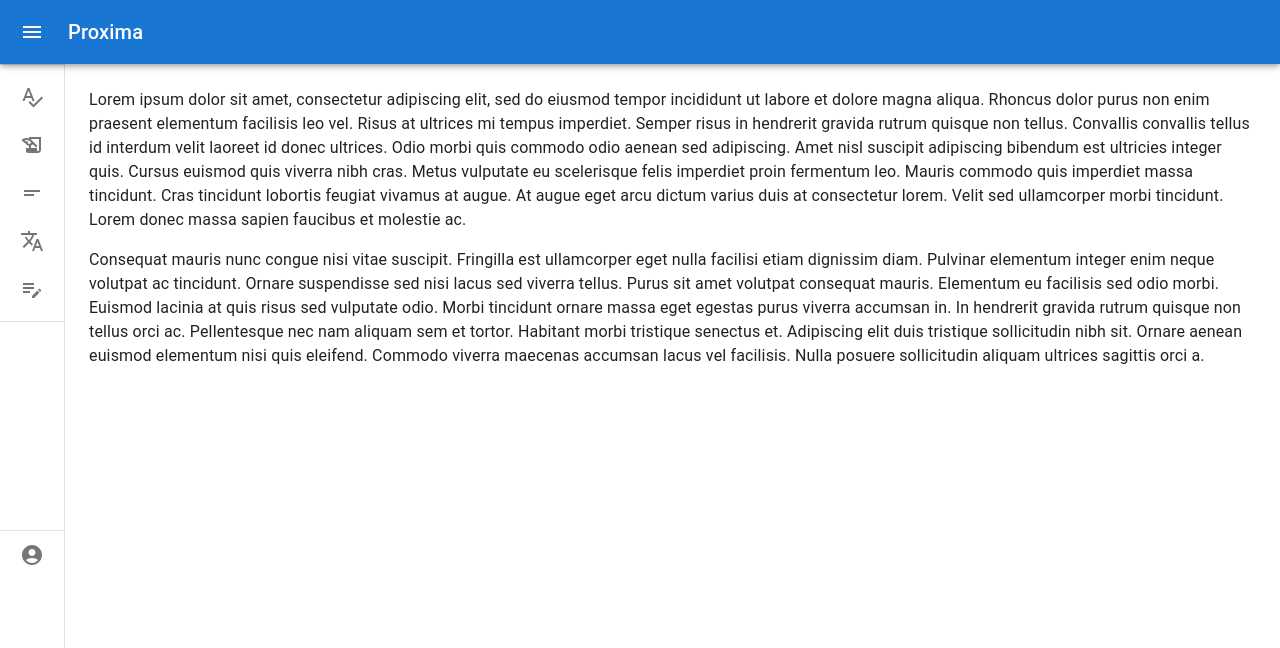
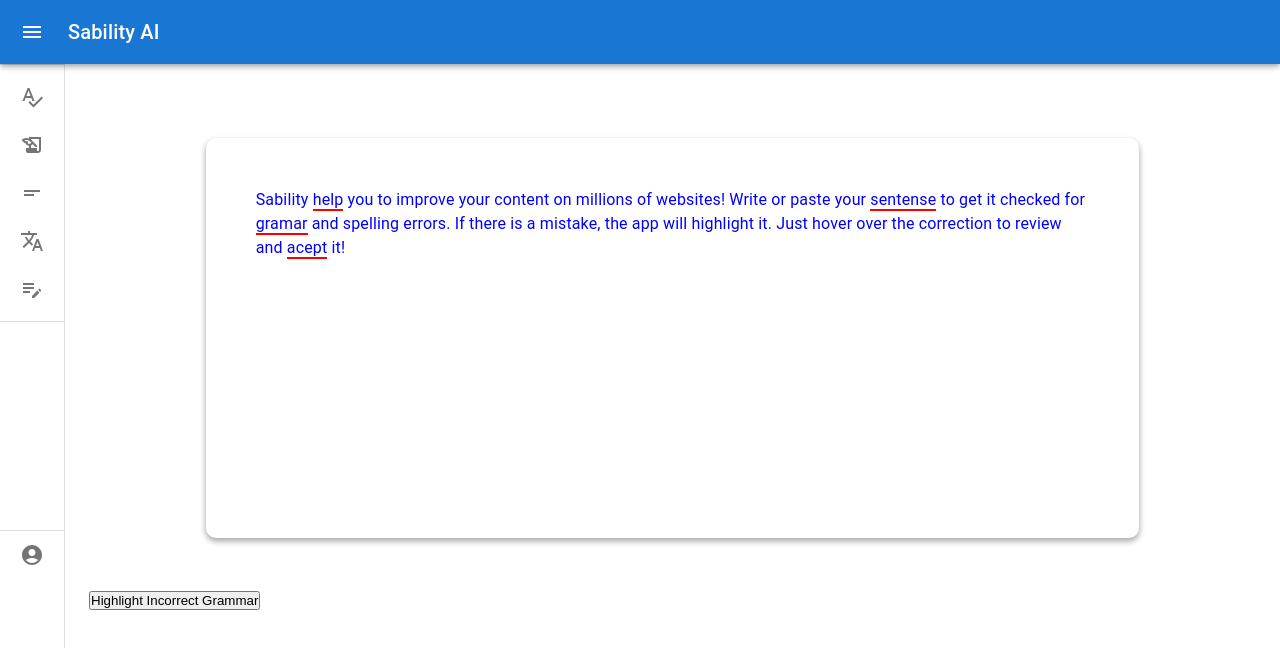
Before and after one commit to tope-olajide/sabi-ai, a Next.js app: page / in a window 1280 px wide. Shown: the top 648 px of the page. Built offline with nearby package versions, Linux system fonts and the light colour scheme.

Commit message:
Implement the grammar checker UI

```diff
--- /dev/null
+++ b/src/app/grammer-checker/Editor.tsx
@@ -0,0 +1,156 @@
+"use client";
+import './editor.css'
+import {
+  Popover,
+  Box,
+  Typography,
+  Badge,
+  IconButton,
+  Button,
+} from "@mui/material";
+import React, {
+  ChangeEvent,
+  FormEvent,
+  useEffect,
+  useRef,
+  useState,
+} from "react";
+import DeleteIcon from "@mui/icons-material/Delete";
+const Editor = () => {
+  const editorRef = useRef<HTMLDivElement | null>(null);
+  function excemptWord(htmlString: string, exceptionList: string | string[]) {
+    const parser = new DOMParser();
+    const doc = parser.parseFromString(htmlString, "text/html");
+    const spans = doc.querySelectorAll(".highlight");
+    spans.forEach((span) => {
+      const correctedValue = span.textContent;
+      if (correctedValue && exceptionList.includes(correctedValue)) {
+        span.classList.remove("highlight");
+        span.removeAttribute("data-corrected");
+        span.removeAttribute("data-error-type");
+      }
+    });
+    return doc.body.innerHTML;
+  }
+
+  const [exceptionList, setExceptionList] = useState([""]);
+  const checkWords = () => {
+    const outputString = `Sability <span class='highlight' data-corrected='helps' data-error-type='verb agreement'>help</span> you to improve your content on millions of websites! Write or paste your <span class='highlight' data-corrected='sentence' data-error-type='spelling'>sentense</span> to get it checked for <span class='highlight' data-corrected='grammar' data-error-type='spelling'>gramar</span> and spelling errors. If there is a mistake, the app will highlight it. Just hover over the correction to review and <span class='highlight' data-corrected='accept' data-error-type='spelling'>acept</span> it!`;
+    const newHTMLData = excemptWord(outputString, exceptionList);
+    editorRef.current!.innerHTML = newHTMLData;
+  };
+  const setExcemption = () => {
+    const exceptionListCopy = [...exceptionList, selectedWord!.word];
+    setExceptionList(exceptionListCopy);
+    handleClose();
+  };
+  type SelectedWord = {
+    corrected: string;
+    errorType: string;
+    word: string;
+  };
+  const [selectedWord, setSelectedWord] = useState<SelectedWord>();
+  const [anchorEl, setAnchorEl] = useState<HTMLSpanElement | null>(null);
+
+  const open = Boolean(anchorEl);
+  const id = open ? "simple-popover" : undefined;
+
+  const handleClose = () => {
+    setAnchorEl(null);
+  };
+  const correctWord = () => {
+    const textNode = document.createTextNode(selectedWord!.corrected);
+    anchorEl?.parentNode?.replaceChild(textNode, anchorEl);
+    handleClose();
+  };
+
+  let timer: NodeJS.Timeout;
+  const handleEditorChange = (event: ChangeEvent<HTMLDivElement>) => {
+    clearTimeout(timer);
+    const newTimer: NodeJS.Timeout = setTimeout(() => {
+      const newText = event.target.textContent;
+      console.log("sending data...");
+      console.log(newText);
+    }, 2000);
+    timer = newTimer;
+  };
+  useEffect(() => {
+    checkWords();
+  }, [exceptionList]);
+  useEffect(() => {
+    const handleClickOnHighlight = (event) => {
+      if (event.target.classList.contains("highlight")) {
+        const clickedText = event.target.textContent;
+        const corrected = event.target.dataset.corrected;
+        const errorType = event.target.dataset.errorType;
+        setSelectedWord({ word: clickedText, corrected, errorType });
+        setAnchorEl(event.target);
+      }
+    };
+    document.addEventListener("click", handleClickOnHighlight);
+    return () => {
+      document.removeEventListener("click", handleClickOnHighlight);
+    };
+  }, []);
+  return (
+    <div>
+      <div
+        id="text"
+        contentEditable
+        className="editor-section"
+        onInput={(e) => handleEditorChange(e)}
+        ref={editorRef}
+      />
+      <button onClick={checkWords}>Highlight Incorrect Grammar</button>
+      <Popover
+        id={id}
+        open={open}
+        anchorEl={anchorEl}
+        onClose={handleClose}
+        anchorOrigin={{
+          vertical: "bottom",
+          horizontal: "center",
+        }}
+        transformOrigin={{
+          vertical: "top",
+          horizontal: "center",
+        }}
+      >
+        <Box
+          sx={{
+            display: "flex",
+            alignItems: "center",
+            justifyContent: "center",
+          }}
+        >
+          <Typography sx={{ p: 2, minWidth: "200px" }}>
+            <Badge color="error" variant="dot" sx={{ mr: 1 }}></Badge>
+            {selectedWord?.errorType}
+          </Typography>
+          <IconButton aria-label="delete" onClick={setExcemption}>
+            <DeleteIcon sx={{ width: "20px", height: "20px" }} />
+          </IconButton>
+        </Box>
+        <Box
+          sx={{
+            display: "flex",
+            alignItems: "center",
+            justifyContent: "center",
+            pb: 2,
+          }}
+        >
+          <Button
+            variant="contained"
+            sx={{ textTransform: "none" }}
+            onClick={correctWord}
+          >
+            {selectedWord?.corrected}
+          </Button>
+        </Box>
+      </Popover>
+
+    </div>
+  );
+};
+
+export default Editor;
--- /dev/null
+++ b/src/app/grammer-checker/GrammarChecker.tsx
@@ -0,0 +1,16 @@
+
+
+import Editor from "@/app/grammer-checker/Editor";
+import SideBar from "@/components/SideBar";
+const GrammerChecker = () => {
+
+  return (
+    <>
+      <SideBar>
+        <Editor />
+</SideBar>
+    </>
+  );
+};
+
+export default GrammerChecker;
--- /dev/null
+++ b/src/app/grammer-checker/editor.css
@@ -0,0 +1,16 @@
+.editor-section {
+  box-shadow: rgba(0, 0, 0, 0.16) 0px 3px 6px, rgba(0, 0, 0, 0.23) 0px 3px 6px;
+  width: 80%;
+  min-height: 400px;
+  margin: 50px auto;
+  border-radius: 10px;
+  padding: 50px;
+  outline: none;
+  color: blue;
+  border: 0;
+}
+
+.highlight {
+  border-bottom: 2px solid red;
+  cursor: pointer;
+}
--- a/src/app/page.tsx
+++ b/src/app/page.tsx
@@ -1,9 +1,10 @@
 import SideBar from "@/components/SideBar";
+import GrammerChecker from "./grammer-checker/GrammarChecker";
 
 export default function Home() {
   return (
     <>
-      <SideBar/>
+      <GrammerChecker />
     </>
   );
 }
--- a/src/components/SideBar.tsx
+++ b/src/components/SideBar.tsx
@@ -98,7 +98,7 @@
   }),
 }));
 
-export default function SideBar() {
+export default function SideBar({children}) {
   const theme = useTheme();
   const [open, setOpen] = React.useState(false);
 
@@ -129,7 +129,7 @@
             {open ? <CloseIcon /> : <MenuIcon />}
           </IconButton>
           <Typography variant="h6" noWrap component="div">
-            Proxima
+            Sability AI
           </Typography>
         </Toolbar>
       </AppBar>
@@ -207,36 +207,9 @@
         </List>
       </Drawer>
       <Box component="main" sx={{ flexGrow: 1, p: 3 }}>
-        <DrawerHeader />
-        <Typography paragraph>
-          Lorem ipsum dolor sit amet, consectetur adipiscing elit, sed do
-          eiusmod tempor incididunt ut labore et dolore magna aliqua. Rhoncus
-          dolor purus non enim praesent elementum facilisis leo vel. Risus at
-          ultrices mi tempus imperdiet. Semper risus in hendrerit gravida rutrum
-          quisque non tellus. Convallis convallis tellus id interdum velit
-          laoreet id donec ultrices. Odio morbi quis commodo odio aenean sed
-          adipiscing. Amet nisl suscipit adipiscing bibendum est ultricies
-          integer quis. Cursus euismod quis viverra nibh cras. Metus vulputate
-          eu scelerisque felis imperdiet proin fermentum leo. Mauris commodo
-          quis imperdiet massa tincidunt. Cras tincidunt lobortis feugiat
-          vivamus at augue. At augue eget arcu dictum varius duis at consectetur
-          lorem. Velit sed ullamcorper morbi tincidunt. Lorem donec massa sapien
-          faucibus et molestie ac.
-        </Typography>
-        <Typography paragraph>
-          Consequat mauris nunc congue nisi vitae suscipit. Fringilla est
-          ullamcorper eget nulla facilisi etiam dignissim diam. Pulvinar
-          elementum integer enim neque volutpat ac tincidunt. Ornare suspendisse
-          sed nisi lacus sed viverra tellus. Purus sit amet volutpat consequat
-          mauris. Elementum eu facilisis sed odio morbi. Euismod lacinia at quis
-          risus sed vulputate odio. Morbi tincidunt ornare massa eget egestas
-          purus viverra accumsan in. In hendrerit gravida rutrum quisque non
-          tellus orci ac. Pellentesque nec nam aliquam sem et tortor. Habitant
-          morbi tristique senectus et. Adipiscing elit duis tristique
-          sollicitudin nibh sit. Ornare aenean euismod elementum nisi quis
-          eleifend. Commodo viverra maecenas accumsan lacus vel facilisis. Nulla
-          posuere sollicitudin aliquam ultrices sagittis orci a.
-        </Typography>
+
+        <Toolbar />
+        {children}
       </Box>
     </Box>
   );
```
Also changed, not shown: src/app/globals.css (line endings or trailing spaces).
